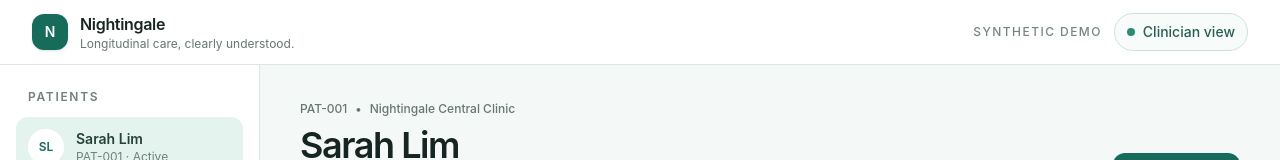
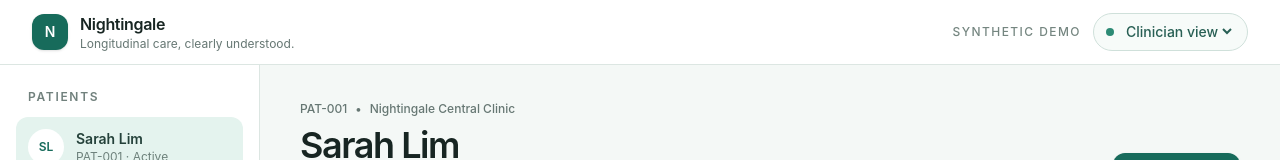
Before and after one commit to QFAN04/nightingale-care-note, a Next.js app in the folder frontend/: page / in a window 1280 px wide. Shown: the top 160 px of the page. Built offline with nearby package versions, Linux system fonts and the light colour scheme.

Commit message:
feat: add demo identity context

```diff
--- a/frontend/app/page.tsx
+++ b/frontend/app/page.tsx
@@ -1,8 +1,11 @@
 import { CareNoteWorkspace } from "@/components/care-note-workspace";
+import { DemoIdentityProvider } from "@/components/demo-identity-context";
+import { DemoRoleSwitcher } from "@/components/demo-role-switcher";
 
 export default function Home() {
   return (
-    <div className="min-h-screen bg-[#f4f8f6]">
+    <DemoIdentityProvider>
+      <div className="min-h-screen bg-[#f4f8f6]">
       <header className="sticky top-0 z-10 border-b border-[#dce6e2] bg-white/95 backdrop-blur">
         <div className="mx-auto flex h-16 max-w-[1440px] items-center justify-between px-5 sm:px-8">
           <div className="flex items-center gap-3">
@@ -26,13 +29,7 @@ export default function Home() {
             <span className="hidden text-xs font-medium uppercase tracking-[0.12em] text-[#758680] sm:inline">
               Synthetic demo
             </span>
-            <button
-              className="flex items-center gap-2 rounded-full border border-[#cfe0da] bg-[#f7fbf9] px-3 py-2 text-sm font-medium text-[#285f54]"
-              type="button"
-            >
-              <span aria-hidden="true" className="size-2 rounded-full bg-[#2d8b75]" />
-              Clinician view
-            </button>
+            <DemoRoleSwitcher />
           </div>
         </div>
       </header>
@@ -70,6 +67,7 @@ export default function Home() {
 
         <CareNoteWorkspace />
       </div>
-    </div>
+      </div>
+    </DemoIdentityProvider>
   );
 }
--- a/frontend/components/care-glance.tsx
+++ b/frontend/components/care-glance.tsx
@@ -28,7 +28,13 @@ const sectionStyles: Record<GlanceSection["id"], { accent: string; badge: string
   },
 };
 
-export function CareGlance({ sections }: { sections: GlanceSection[] }) {
+export function CareGlance({
+  currentUserId,
+  sections,
+}: {
+  currentUserId: string;
+  sections: GlanceSection[];
+}) {
   const [visibleSections, setVisibleSections] = useState(sections);
   const [pendingId, setPendingId] = useState<string | null>(null);
   const [reviewError, setReviewError] = useState<string | null>(null);
@@ -37,7 +43,7 @@ export function CareGlance({ sections }: { sections: GlanceSection[] }) {
     setPendingId(highlightId);
     setReviewError(null);
     try {
-      const result = await reviewHighlight(highlightId, action);
+      const result = await reviewHighlight(highlightId, action, currentUserId);
       setVisibleSections((current) =>
         current.map((section) => ({
           ...section,
--- a/frontend/components/care-note-workspace.tsx
+++ b/frontend/components/care-note-workspace.tsx
@@ -3,6 +3,7 @@
 import { useState } from "react";
 
 import { CareGlance } from "@/components/care-glance";
+import { useDemoIdentity } from "@/components/demo-identity-context";
 import { ScribeModal } from "@/components/scribe-modal";
 import { TimelineCard } from "@/components/timeline-card";
 import { sarahGlance, sarahLim, sarahTimeline, type TimelineItem } from "@/lib/demo-data";
@@ -11,6 +12,7 @@ import type { ScribeResult } from "@/lib/scribe-api";
 const SARAH_PATIENT_ID = "00000000-0000-0000-0000-000000000002";
 
 export function CareNoteWorkspace() {
+  const { identity } = useDemoIdentity();
   const [isScribeOpen, setIsScribeOpen] = useState(false);
   const [timeline, setTimeline] = useState<TimelineItem[]>(sarahTimeline);
 
@@ -46,7 +48,7 @@ export function CareNoteWorkspace() {
           </button>
         </div>
 
-        <CareGlance sections={sarahGlance} />
+        <CareGlance currentUserId={identity.id} sections={sarahGlance} />
 
         <section aria-labelledby="timeline-heading" className="mt-8">
           <div className="flex items-end justify-between gap-4">
@@ -66,7 +68,7 @@ export function CareNoteWorkspace() {
           </ol>
         </section>
       </div>
-      {isScribeOpen ? <ScribeModal onClose={() => setIsScribeOpen(false)} onComplete={addScribeResult} patientId={SARAH_PATIENT_ID} /> : null}
+      {isScribeOpen ? <ScribeModal currentUserId={identity.id} onClose={() => setIsScribeOpen(false)} onComplete={addScribeResult} patientId={SARAH_PATIENT_ID} /> : null}
     </main>
   );
 }
--- /dev/null
+++ b/frontend/components/demo-identity-context.tsx
@@ -0,0 +1,42 @@
+"use client";
+
+import { createContext, useContext, useState, type ReactNode } from "react";
+
+import {
+  defaultDemoIdentity,
+  demoIdentities,
+  type DemoIdentity,
+  type DemoRole,
+} from "@/lib/demo-identities";
+
+type DemoIdentityContextValue = {
+  identity: DemoIdentity;
+  setRole: (role: DemoRole) => void;
+};
+
+const DemoIdentityContext = createContext<DemoIdentityContextValue | null>(null);
+
+export function DemoIdentityProvider({ children }: { children: ReactNode }) {
+  const [identity, setIdentity] = useState(defaultDemoIdentity);
+
+  function setRole(role: DemoRole) {
+    const nextIdentity = demoIdentities.find((candidate) => candidate.role === role);
+    if (nextIdentity) {
+      setIdentity(nextIdentity);
+    }
+  }
+
+  return (
+    <DemoIdentityContext.Provider value={{ identity, setRole }}>
+      {children}
+    </DemoIdentityContext.Provider>
+  );
+}
+
+export function useDemoIdentity(): DemoIdentityContextValue {
+  const context = useContext(DemoIdentityContext);
+  if (context === null) {
+    throw new Error("useDemoIdentity must be used within DemoIdentityProvider");
+  }
+  return context;
+}
--- /dev/null
+++ b/frontend/components/demo-role-switcher.tsx
@@ -0,0 +1,32 @@
+"use client";
+
+import { useDemoIdentity } from "@/components/demo-identity-context";
+import { demoIdentities, type DemoRole } from "@/lib/demo-identities";
+
+export function DemoRoleSwitcher() {
+  const { identity, setRole } = useDemoIdentity();
+
+  return (
+    <div className="flex items-center gap-2 rounded-full border border-[#cfe0da] bg-[#f7fbf9] px-3 py-2 text-sm font-medium text-[#285f54]">
+      <span aria-hidden="true" className="size-2 rounded-full bg-[#2d8b75]" />
+      <label>
+        <span className="sr-only">Demo role</span>
+        <select
+          aria-label="Demo role"
+          className="cursor-pointer bg-transparent font-medium outline-none"
+          onChange={(event) => setRole(event.target.value as DemoRole)}
+          value={identity.role}
+        >
+          {demoIdentities.map((candidate) => (
+            <option key={candidate.id} value={candidate.role}>
+              {candidate.label} view
+            </option>
+          ))}
+        </select>
+      </label>
+      <span aria-live="polite" className="sr-only">
+        Viewing as {identity.displayName}
+      </span>
+    </div>
+  );
+}
--- a/frontend/components/scribe-modal.tsx
+++ b/frontend/components/scribe-modal.tsx
@@ -6,11 +6,12 @@ import { runScribe, type ScribeResult } from "@/lib/scribe-api";
 
 type ScribeModalProps = {
   patientId: string;
+  currentUserId: string;
   onClose: () => void;
   onComplete: (result: ScribeResult) => void;
 };
 
-export function ScribeModal({ patientId, onClose, onComplete }: ScribeModalProps) {
+export function ScribeModal({ currentUserId, patientId, onClose, onComplete }: ScribeModalProps) {
   const [transcript, setTranscript] = useState("");
   const [result, setResult] = useState<ScribeResult | null>(null);
   const [error, setError] = useState<string | null>(null);
@@ -21,7 +22,12 @@ export function ScribeModal({ patientId, onClose, onComplete }: ScribeModalProps
     setError(null);
     setIsSubmitting(true);
     try {
-      const nextResult = await runScribe(patientId, "doctor_patient", transcript);
+      const nextResult = await runScribe(
+        patientId,
+        "doctor_patient",
+        transcript,
+        currentUserId,
+      );
       setResult(nextResult);
       onComplete(nextResult);
     } catch (caught) {
--- /dev/null
+++ b/frontend/lib/demo-identities.ts
@@ -0,0 +1,39 @@
+export type DemoRole = "patient" | "staff" | "clinician" | "admin";
+
+export type DemoIdentity = {
+  id: string;
+  role: DemoRole;
+  label: string;
+  displayName: string;
+};
+
+export const demoIdentities: DemoIdentity[] = [
+  {
+    id: "00000000-0000-0000-0000-000000000003",
+    role: "patient",
+    label: "Patient",
+    displayName: "Sarah Lim",
+  },
+  {
+    id: "00000000-0000-0000-0000-000000000004",
+    role: "staff",
+    label: "Staff",
+    displayName: "Amanda Wong",
+  },
+  {
+    id: "00000000-0000-0000-0000-000000000005",
+    role: "clinician",
+    label: "Clinician",
+    displayName: "Dr Priya Nair",
+  },
+  {
+    id: "00000000-0000-0000-0000-000000000006",
+    role: "admin",
+    label: "Admin",
+    displayName: "Daniel Tan",
+  },
+];
+
+export const defaultDemoIdentity = demoIdentities.find(
+  (identity) => identity.role === "clinician",
+)!;
--- a/frontend/lib/highlight-api.ts
+++ b/frontend/lib/highlight-api.ts
@@ -10,15 +10,14 @@ export type HighlightReviewResult = {
   reviewed_at: string;
 };
 
-const clinicianDemoUserId = "00000000-0000-0000-0000-000000000005";
-
 export async function reviewHighlight(
   highlightId: string,
   action: HighlightReviewAction,
+  currentUserId: string,
 ): Promise<HighlightReviewResult> {
   const response = await fetch(`/api/v1/highlights/${highlightId}/${action}`, {
     method: "POST",
-    headers: { "X-Demo-User-ID": clinicianDemoUserId },
+    headers: { "X-Demo-User-ID": currentUserId },
   });
   if (!response.ok) {
     const body = (await response.json().catch(() => null)) as { detail?: string } | null;
--- a/frontend/lib/scribe-api.ts
+++ b/frontend/lib/scribe-api.ts
@@ -20,18 +20,17 @@ export type ScribeResult = {
   }>;
 };
 
-const clinicianDemoUserId = "00000000-0000-0000-0000-000000000005";
-
 export async function runScribe(
   patientId: string,
   interactionType: "doctor_patient",
   rawText: string,
+  currentUserId: string,
 ): Promise<ScribeResult> {
   const response = await fetch(`/api/v1/patients/${patientId}/scribe`, {
     method: "POST",
     headers: {
       "Content-Type": "application/json",
-      "X-Demo-User-ID": clinicianDemoUserId,
+      "X-Demo-User-ID": currentUserId,
     },
     body: JSON.stringify({ interaction_type: interactionType, raw_text: rawText }),
   });
```
Also changed, not shown: 2 other files (tests, documents, lock files or other folders).
